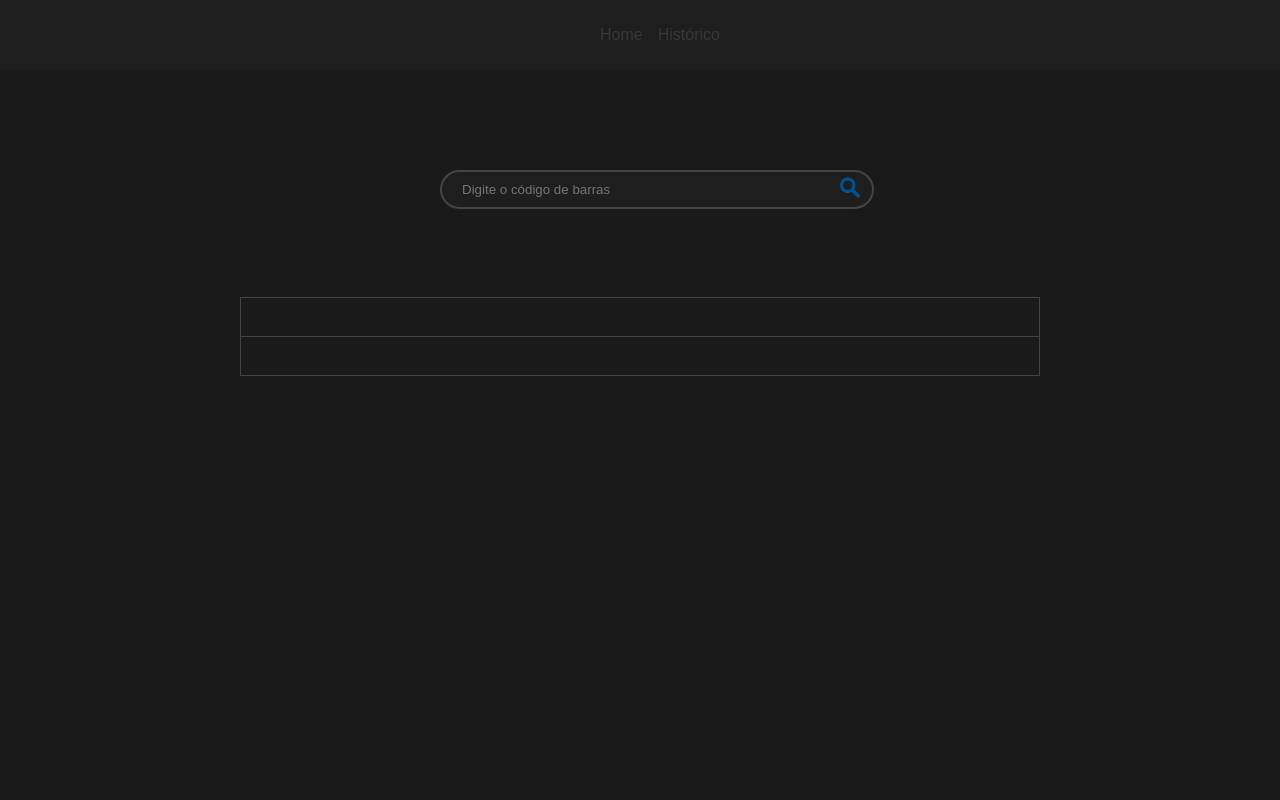
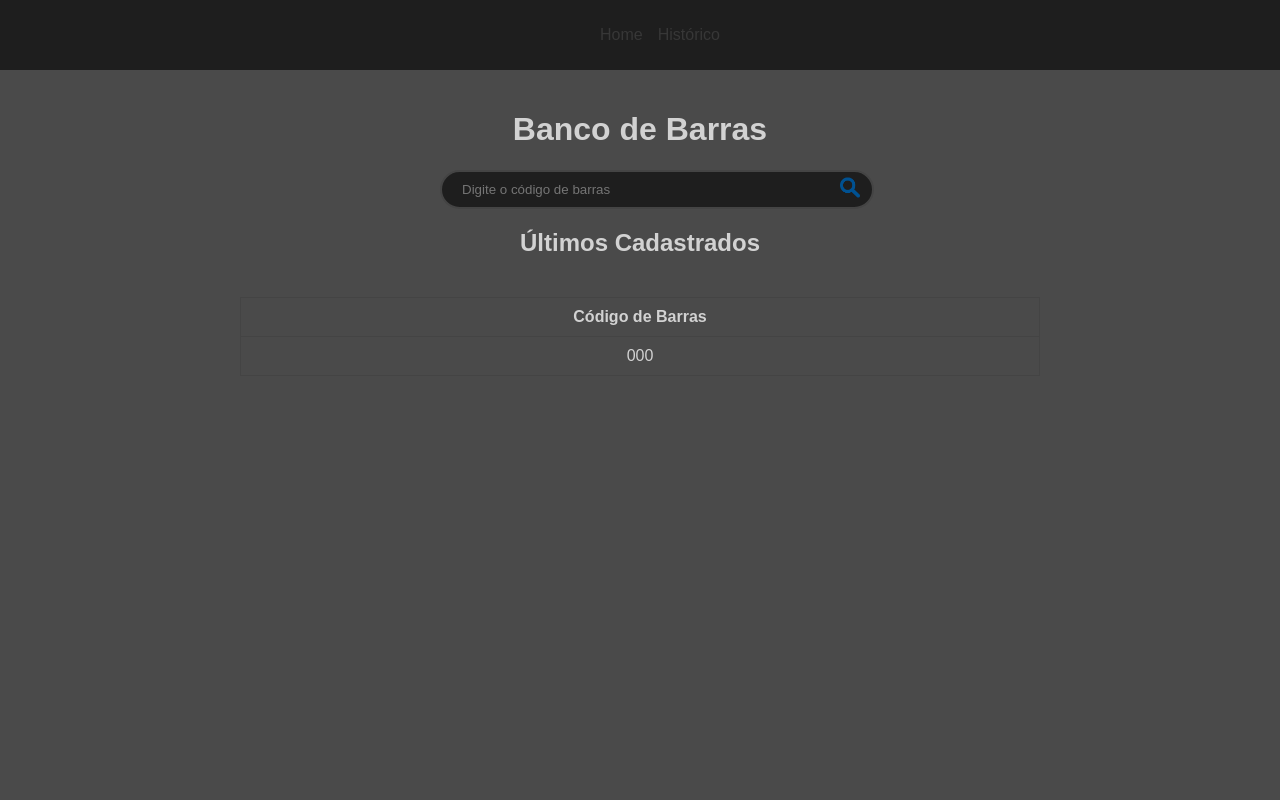
Before and after one commit to patciello/bancodebarraslocal, a Flask app: page / in a window 1280 px wide. Run offline with Flask 3, Linux system fonts and the light colour scheme; a database or web service that is not in the repository returns one stand-in record (values such as "Sample title").

Commit message:
Background change

```diff
--- a/static/styles.css
+++ b/static/styles.css
@@ -2,9 +2,9 @@ body {
   background-repeat: no-repeat;
   background-attachment: fixed;
   background-position: center;
-  color: #1a1a1a;
+  color: #d2d2d2;
   font-family: Arial, sans-serif;
-  background-color:  #1a1a1a;
+  background-color:  #4a4a4a;
   margin: 0;
   padding: 0;
   min-height: 100vh;
@@ -103,6 +103,6 @@ td {
 }
 
 .alert.warning {
-  background-color: #ff9800;
+  background-color: #dd4a00;
   color: white;
 }
```
